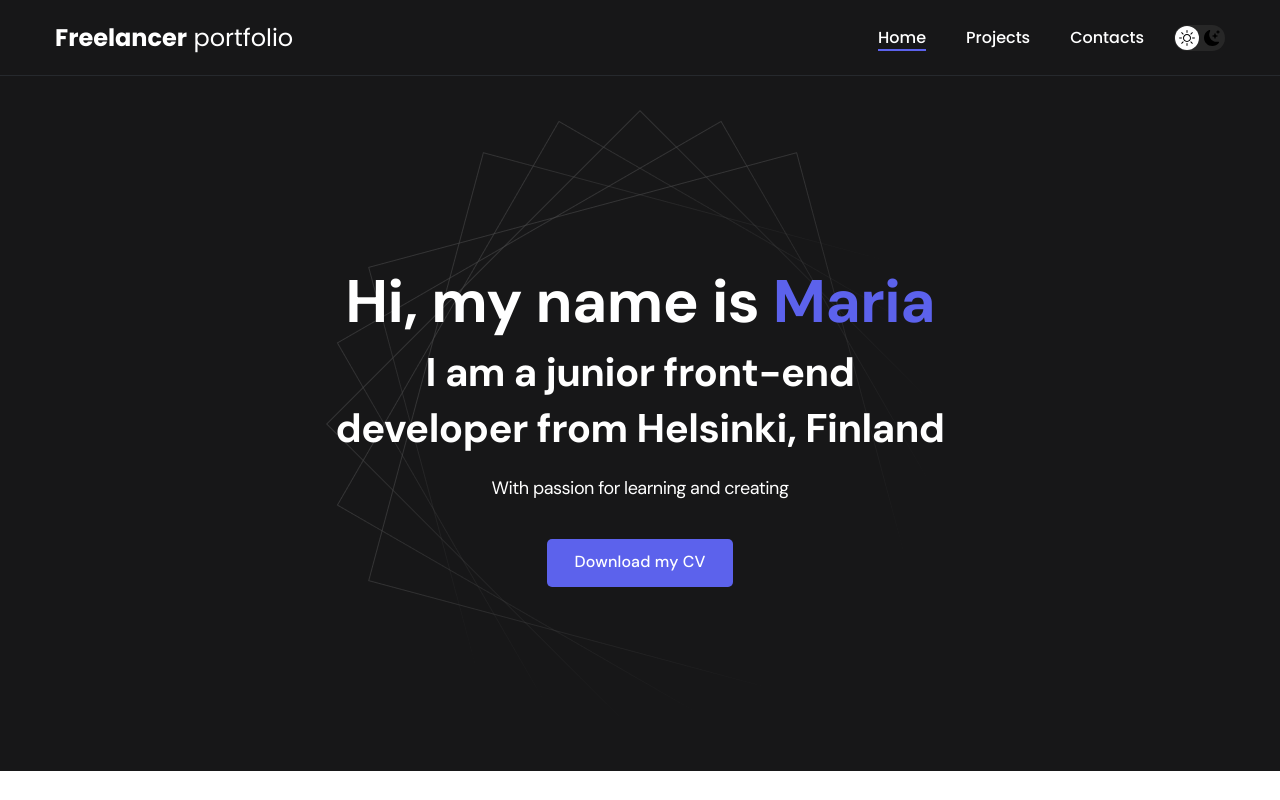
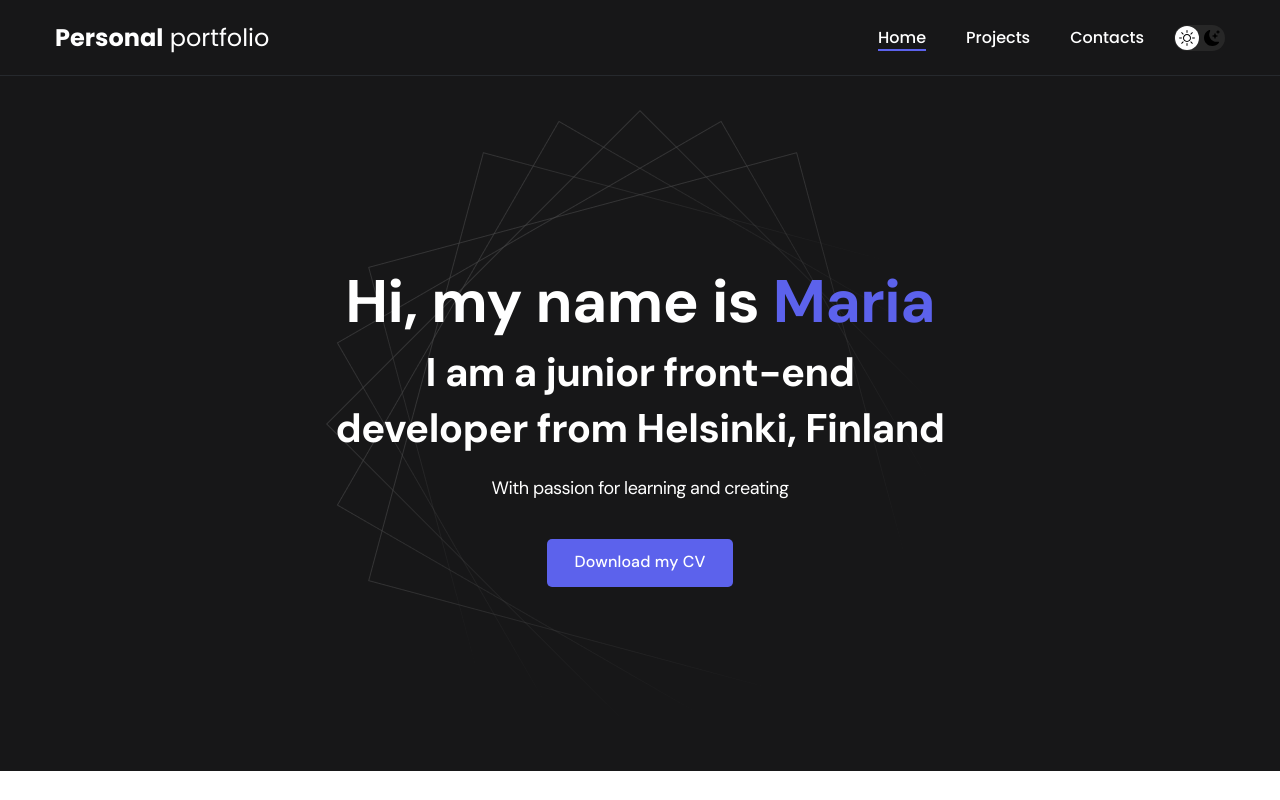
Before and after one commit to mariapokryshkina/personal_portfolio, a React (Create React App) app: page / in a window 1280 px wide. Shown: the top 800 px of the page. Built offline with nearby package versions, Linux system fonts and the light colour scheme.

Commit message:
updated navbar

```diff
--- a/src/components/navbar/Navbar.js
+++ b/src/components/navbar/Navbar.js
@@ -10,7 +10,7 @@ const Navbar = () => {
 		<nav className="nav">
 			<div className="container">
 				<div className="nav-row">
-					<NavLink to="/" className="logo"><strong>Freelancer</strong> portfolio</NavLink>
+					<NavLink to="/" className="logo"><strong>Personal</strong> portfolio</NavLink>
 
 					<BtnDarkMode />
 
```
